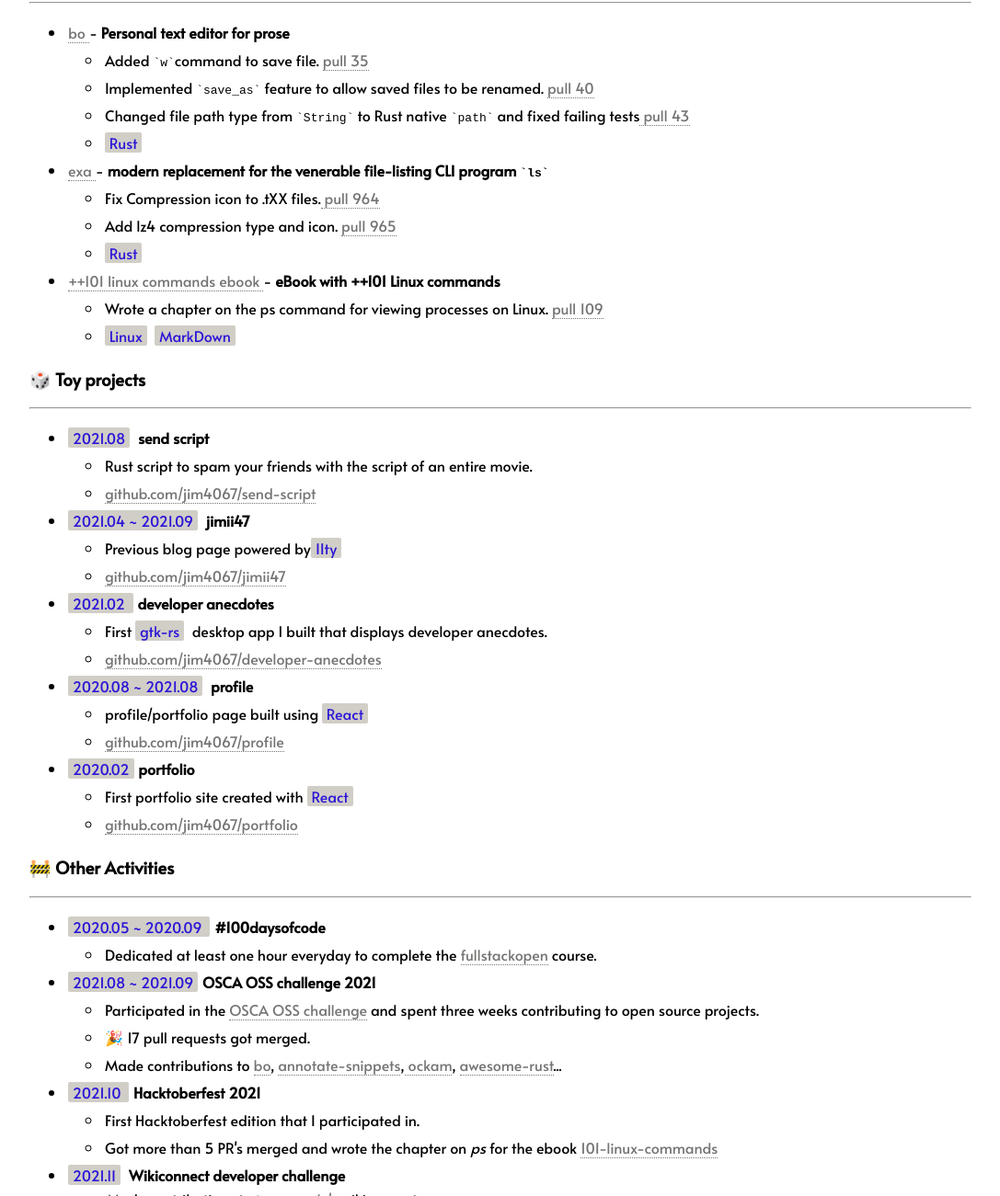
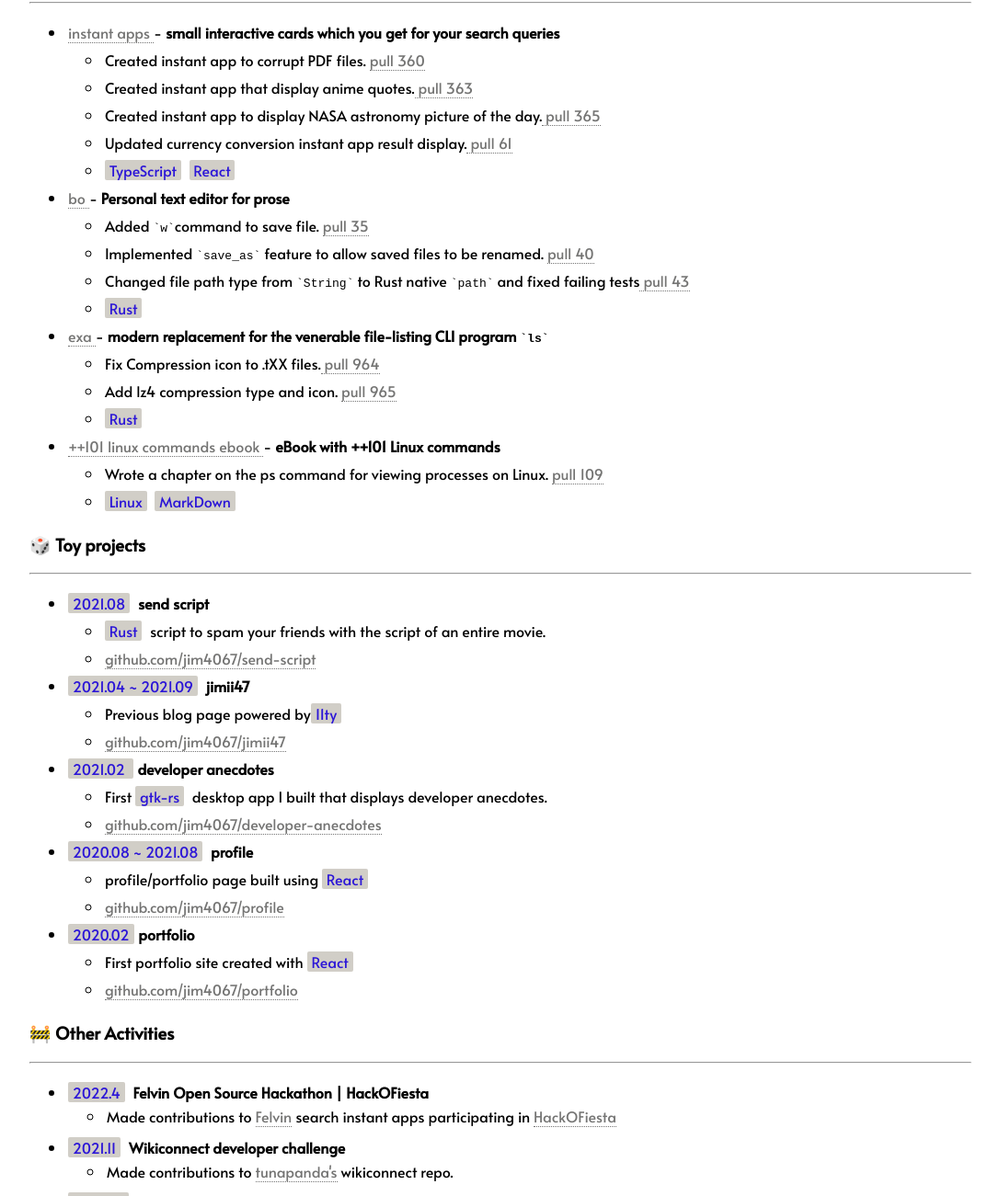
Before and after one commit to jim4067/mutuku, a website: page pages/resume.html in a window 1280 px wide. Shown: the part 1499-2800 px from the top of the page at 92% size, without its empty margins (96-1183 px from the left). Drawn offline with Linux system fonts and the light colour scheme; a web font is replaced by a local one.

Commit message:
added new open source contributions and order of activities I take part in

```diff
--- a/index.js
+++ b/index.js
@@ -1,4 +1,5 @@
 document.addEventListener('DOMContentLoaded', (event) => {
+    console.log("stop snooping!!!");
 
     const the_quotes = ["I wanna love free even if that freedom hurts me. I want to decide my happiness for myself -  the promised neverland.",
         "If I always blame someone or something, i'll never change - fruits basket"
--- a/pages/resume.html
+++ b/pages/resume.html
@@ -34,7 +34,13 @@
                 <section class="ul-wrapper">
                     <ul class="about-me-data">
                         <li><strong>James Mutuku</strong> he/him</li>
-                        <li>interested in <strong>web (full stack) and rust</strong></li>
+                        <li>interested in <strong>web (full stack)</strong> and <strong>rust</strong></li>
+                        <!-- <ul>
+                            <li>Languages - Rust, TypeScript</li>
+                            <li>FrameWorks - React</li>
+                            <li>web3 - Solana</li>
+                            <li>Desktop - GTK</li>
+                        </ul> -->
                         <li>contributing to <strong>open source software</strong></li>
                         <li>taking courses centred around <strong>physics </strong>and <strong>maths</strong></li>
                         <li>not procrastinating school work to <strong>watch anime</strong></li>
@@ -182,6 +188,44 @@
                     </ul> -->
 
                     <li>
+                        <a class="black-on-hover grey-text" href="https://github.com/felvin-search/instant-apps"
+                            target="_blank" rel="noopener">instant apps
+                        </a> - <strong>small interactive cards which you get for your search queries</strong>
+                    </li>
+                    <ul>
+                        <li>
+                            Created instant app to corrupt PDF files. <a class="black-on-hover grey-text"
+                                href="https://github.com/felvin-search/instant-apps/pull/360" target="_blank"
+                                rel="noopener"> pull 360
+                            </a>
+                        </li>
+                        <li>
+                            Created instant app that display anime quotes.<a class="black-on-hover grey-text"
+                                href="https://github.com/felvin-search/instant-apps/pull/363" target="_blank"
+                                rel="noopener"> pull 363
+                            </a>
+                        </li>
+                        <li>
+                            Created instant app to display NASA astronomy picture of the day.<a
+                                class="black-on-hover grey-text"
+                                href="https://github.com/felvin-search/instant-apps/pull/365" target="_blank"
+                                rel="noopener"> pull 365
+                            </a>
+                        </li>
+                        <li>
+                            Updated currency conversion instant app result display.<a class="black-on-hover grey-text"
+                                href="https://github.com/felvin-search/instant-apps/pull/61" target="_blank"
+                                rel="noopener"> pull 61
+                            </a>
+                        </li>
+                        <li>
+                            <span class="red-highlight">TypeScript</span>
+                            <span class="red-highlight">React</span>
+                            <!-- <span class="red-highlight">autopilot</span> -->
+                        </li>
+                    </ul>
+
+                    <li>
                         <a class="black-on-hover grey-text" href="https://github.com/brouberol/bo" target="_blank"
                             rel="noopener">bo
                         </a> - <strong>Personal text editor for prose</strong>
@@ -256,7 +300,8 @@
                 <ul class="toy-projects-list">
                     <li><span class="red-highlight">2021.08</span><strong> send script</strong></li>
                     <ul>
-                        <li>Rust script to spam your friends with the script of an entire movie.</li>
+                        <li><span class="red-highlight">Rust</span> script to spam your friends with the script of an
+                            entire movie.</li>
                         <li><a class="black-on-hover grey-text" href="https://github.com/jim4067/send-script"
                                 target="_blank" rel="noopener">github.com/jim4067/send-script
                             </a>
@@ -274,7 +319,8 @@
 
                     <li><span class="red-highlight">2021.02 </span><strong> developer anecdotes</strong></li>
                     <ul>
-                        <li>First <span class="red-highlight">gtk-rs</span> desktop app I built that displays developer anecdotes.</li>
+                        <li>First <span class="red-highlight">gtk-rs</span> desktop app I built that displays developer
+                            anecdotes.</li>
                         <li><a class="black-on-hover grey-text" href="https://github.com/jim4067/developer-anecdotes"
                                 target="_blank" rel="noopener">github.com/jim4067/developer-anecdotes
                             </a>
@@ -304,14 +350,33 @@
             <section class="other-acitivities">
                 <h3>🚧 Other Activities</h3>
                 <hr />
-                <ul class="work-list">
-                    <li><span class="red-highlight">2020.05 ~ 2020.09 </span><strong>#100daysofcode</strong></li>
+                <ul class="other-activities">
+                    <li> <span class="red-highlight">2022.4</span> <strong>Felvin Open Source Hackathon |
+                            HackOFiesta</strong>
+                        <ul>
+                            <li>Made contributions to <a class="black-on-hover grey-text"
+                                    href="https://github.com/felvin-search" target="_blank" rel="noopener">Felvin</a>
+                                search
+                                instant apps participating in <a class="black-on-hover grey-text"
+                                    href="https://hack.iiitl.ac.in/" target="_blank" rel="noopener">HackOFiesta</a></li>
+                        </ul>
+                    </li>
+
+                    <li> <span class="red-highlight">2021.11</span> <strong>Wikiconnect developer challenge</strong>
+                        <ul>
+                            <li>Made contributions to <a class="black-on-hover grey-text"
+                                    href="https://github.com/tunapanda" target="_blank" rel="noopener">tunapanda's</a>
+                                wikiconnect
+                                repo.</li>
+                        </ul>
+                    </li>
+
+                    <li><span class="red-highlight">2021.10 </span><strong>Hacktoberfest 2021</strong></li>
                     <ul>
-                        <li>Dedicated at least one hour everyday to complete the <a class="black-on-hover grey-text"
-                                href="https://fullstackopen.com/en/" target="_blank" rel="noopener">fullstackopen</a>
-                            course.
-                        </li>
+                        <li>First Hacktoberfest edition that I participated in.</li>
+                        <li>Got more than 5 PR's merged.
                     </ul>
+
                     <li><span class="red-highlight">2021.08 ~ 2021.09</span><strong>OSCA OSS challenge 2021</strong>
                     </li>
                     <ul>
@@ -332,22 +397,14 @@
                                 target="_blank" rel="noopener"> awesome-rust</a>...
                         </li>
                     </ul>
-                    <li><span class="red-highlight">2021.10 </span><strong>Hacktoberfest 2021</strong></li>
+
+                    <li><span class="red-highlight">2020.05 ~ 2020.09 </span><strong>#100daysofcode</strong></li>
                     <ul>
-                        <li>First Hacktoberfest edition that I participated in.</li>
-                        <li>Got more than 5 PR's merged and wrote the chapter on <em>ps</em> for the ebook <a
-                                class="black-on-hover grey-text"
-                                href="https://github.com/bobbyiliev/101-linux-commands-ebook" target="_blank"
-                                rel="noopener">101-linux-commands </a></li>
+                        <li>Dedicated at least one hour everyday to complete the <a class="black-on-hover grey-text"
+                                href="https://fullstackopen.com/en/" target="_blank" rel="noopener">fullstackopen</a>
+                            course.
+                        </li>
                     </ul>
-                    <li> <span class="red-highlight">2021.11</span> <strong>Wikiconnect developer challenge</strong>
-                        <ul>
-                            <li>Made contributions to <a class="black-on-hover grey-text"
-                                    href="https://github.com/tunapanda" target="_blank" rel="noopener">tunapanda's</a>
-                                wikiconnect
-                                repo.</li>
-                        </ul>
-                    </li>
                 </ul>
             </section>
 
@@ -395,6 +452,7 @@
         - TODO: Maybe make a native app for this
 
       * Add Treasury post
+      * Add post about the halls officer at UON hostels
 
     OTHER ACTIVITIES
       * Add buildspace web3 learnings under other activities
```
